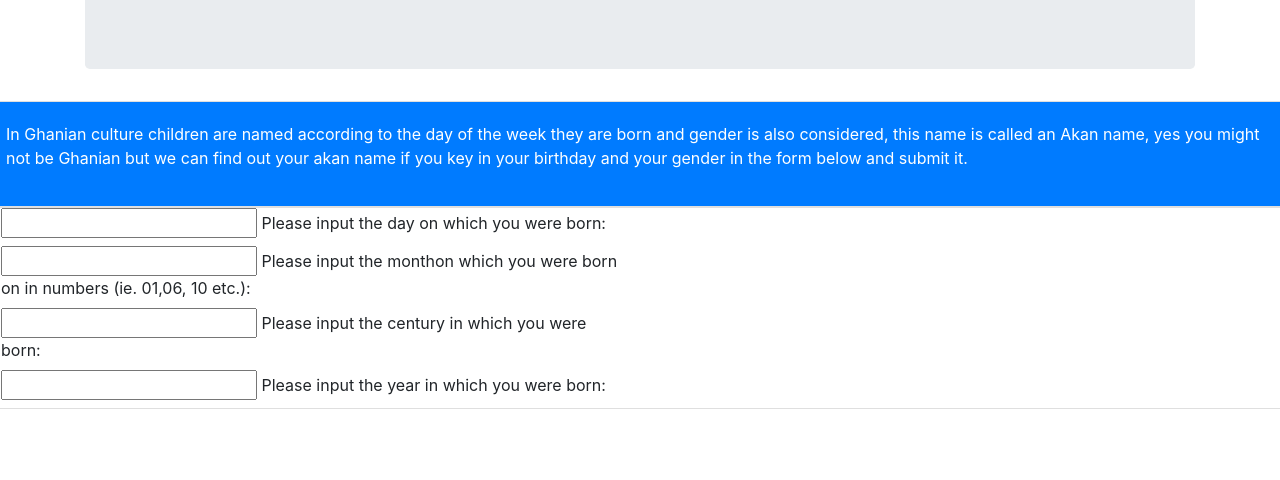
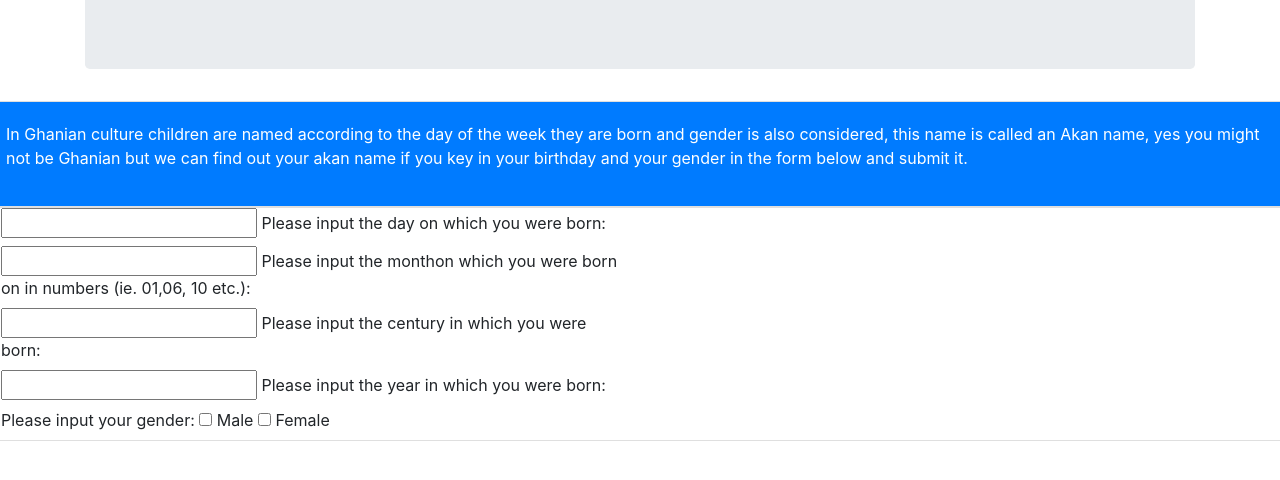
Before and after one commit to murumba631/akan-name-application, a plain HTML site: page index.html in a window 1280 px wide. Shown: the part 152-632 px from the top of the page. Drawn offline with Linux system fonts and the light colour scheme.

Commit message:
add checkboxes

```diff
--- a/index.html
+++ b/index.html
@@ -42,6 +42,13 @@
                                 <input type="number" id="year">
                                 Please input the year in which you were born:
                             </label>
+                            <label>
+                                Please input your gender:
+                                <input type="checkbox">
+                                Male
+                                <input type="checkbox">
+                                Female
+                            </label>
                         </form>
                     </div>
                 </div>
```
